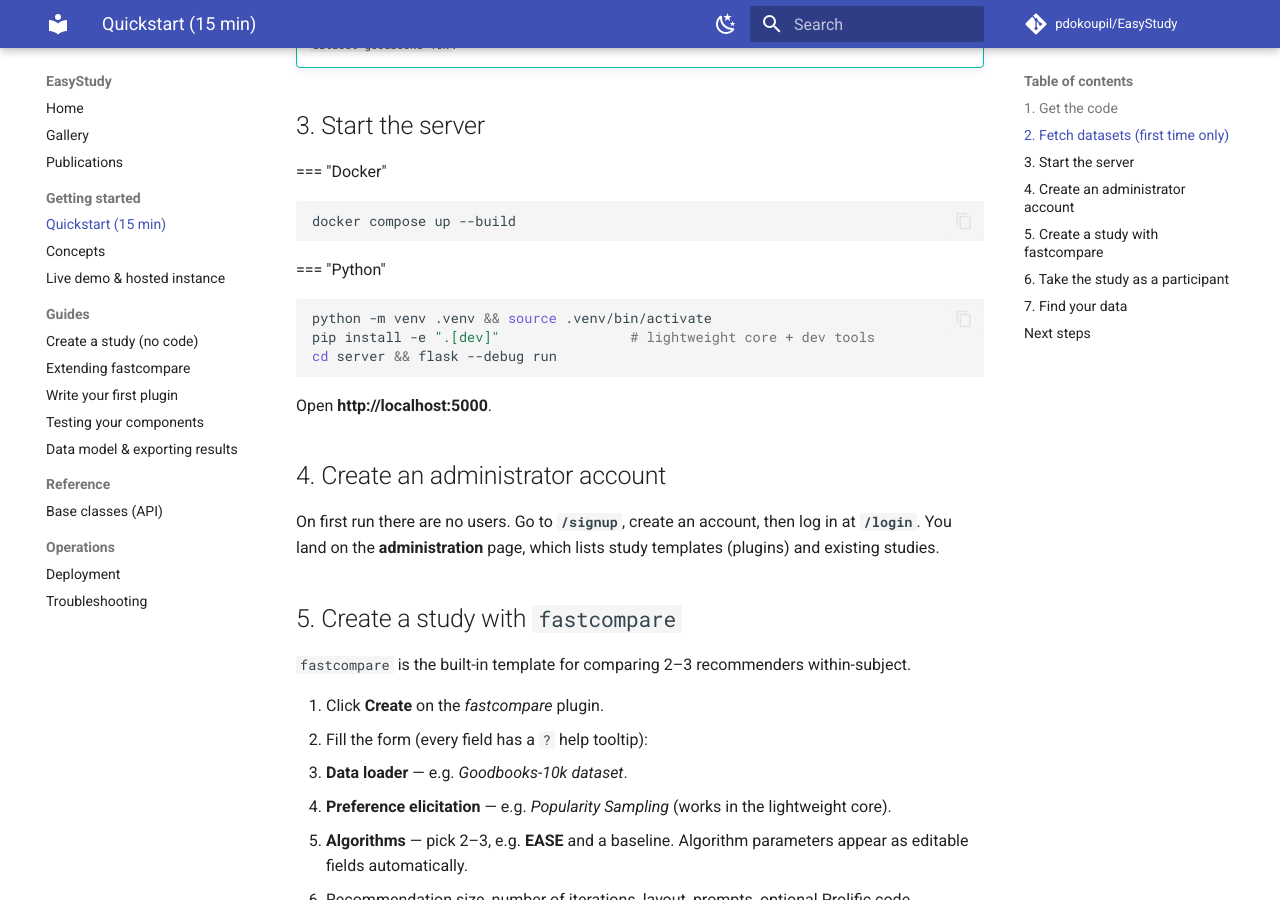
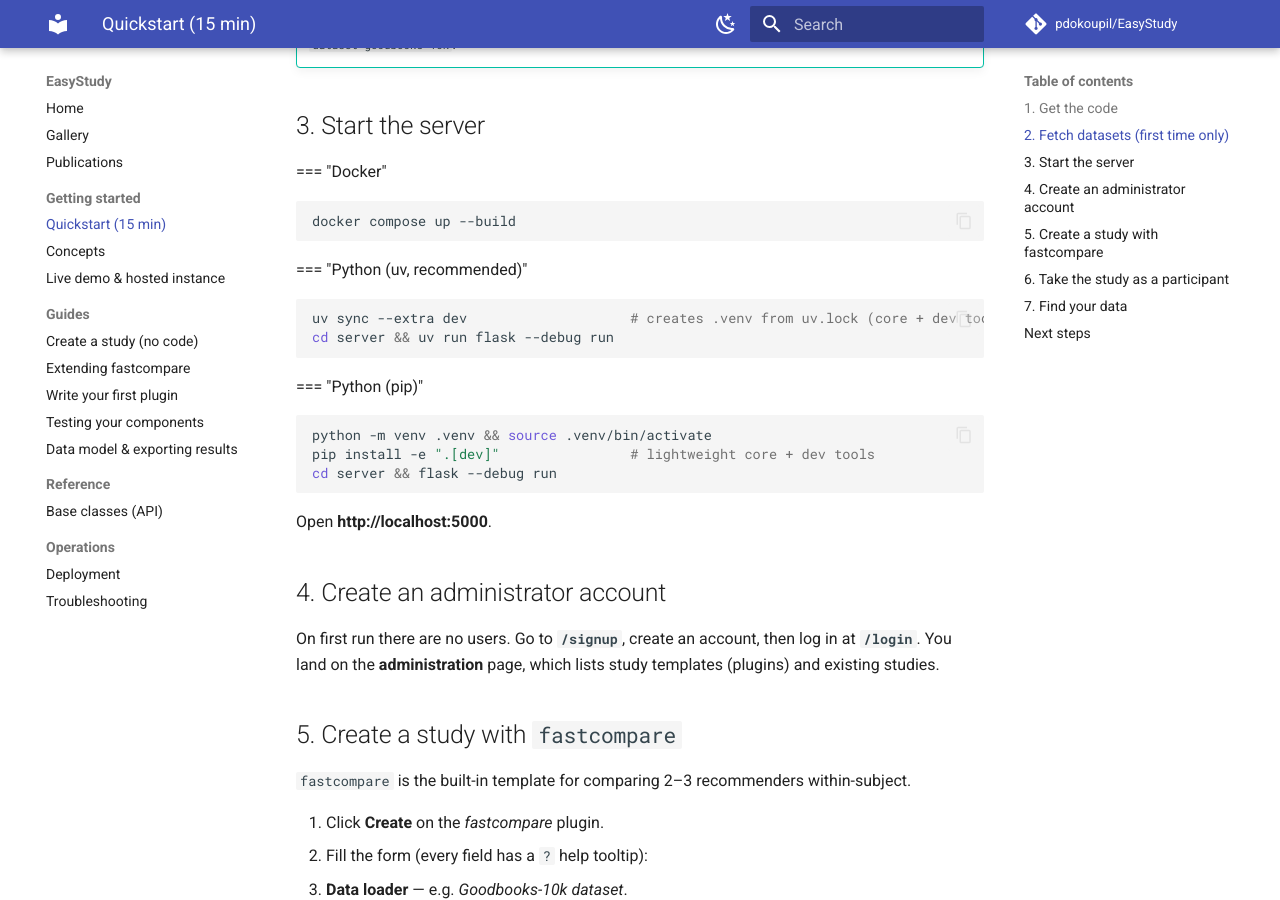
Before and after one commit to pdokoupil/EasyStudy, an MkDocs documentation site: the page built from docs/quickstart.md, in a window 1280 px wide and 900 px high, scrolled down 964 px. Built offline with MkDocs 1.6.1 and Material for MkDocs 9.7.7, drawn with Linux system fonts in a browser that asks for light colours; comment, search, counter and statistics services are not loaded.

Commit message:
build: migrate to uv (committed uv.lock) + fix Python 3.13/3.14 support
Full uv migration:
- Commit uv.lock (universal lockfile resolved by uv across all extras).
- CI: test matrix + lock job now use `uv sync` / `uv lock --check` (fail if uv.lock is stale)
  instead of pip; the lock job installs `--frozen` and smoke-tests.
- Dockerfile: uv-based install from uv.lock (`uv sync --frozen`, extras via EASYSTUDY_EXTRAS),
  into /opt/venv on PATH.
- docs: quickstart shows the uv path (recommended) alongside pip.

Fixes real Python 3.13/3.14 breakage found while locking on 3.14 (local tests had run on
3.9/3.11 which still ship these):
- `legacy-cgi` (py>=3.13): Python 3.13 removed the stdlib `cgi` module that Flask-PluginKit
  imports.
- `pip` added to core: Flask-PluginKit shells out to `pip list` at startup; uv venvs don't
  include pip. Verified: boots + 16 passed / 3 skipped on Python 3.14 via uv.

````diff
--- a/docs/quickstart.md
+++ b/docs/quickstart.md
@@ -41,7 +41,12 @@ This populates `server/static/datasets/{ml-latest,goodbooks-10k}/`.
     ```bash
     docker compose up --build
     ```
-=== "Python"
+=== "Python (uv, recommended)"
+    ```bash
+    uv sync --extra dev                    # creates .venv from uv.lock (core + dev tools)
+    cd server && uv run flask --debug run
+    ```
+=== "Python (pip)"
     ```bash
     python -m venv .venv && source .venv/bin/activate
     pip install -e ".[dev]"                # lightweight core + dev tools
````
Also changed, not shown: pyproject.toml (+7 -0 lines), 3 other files.
